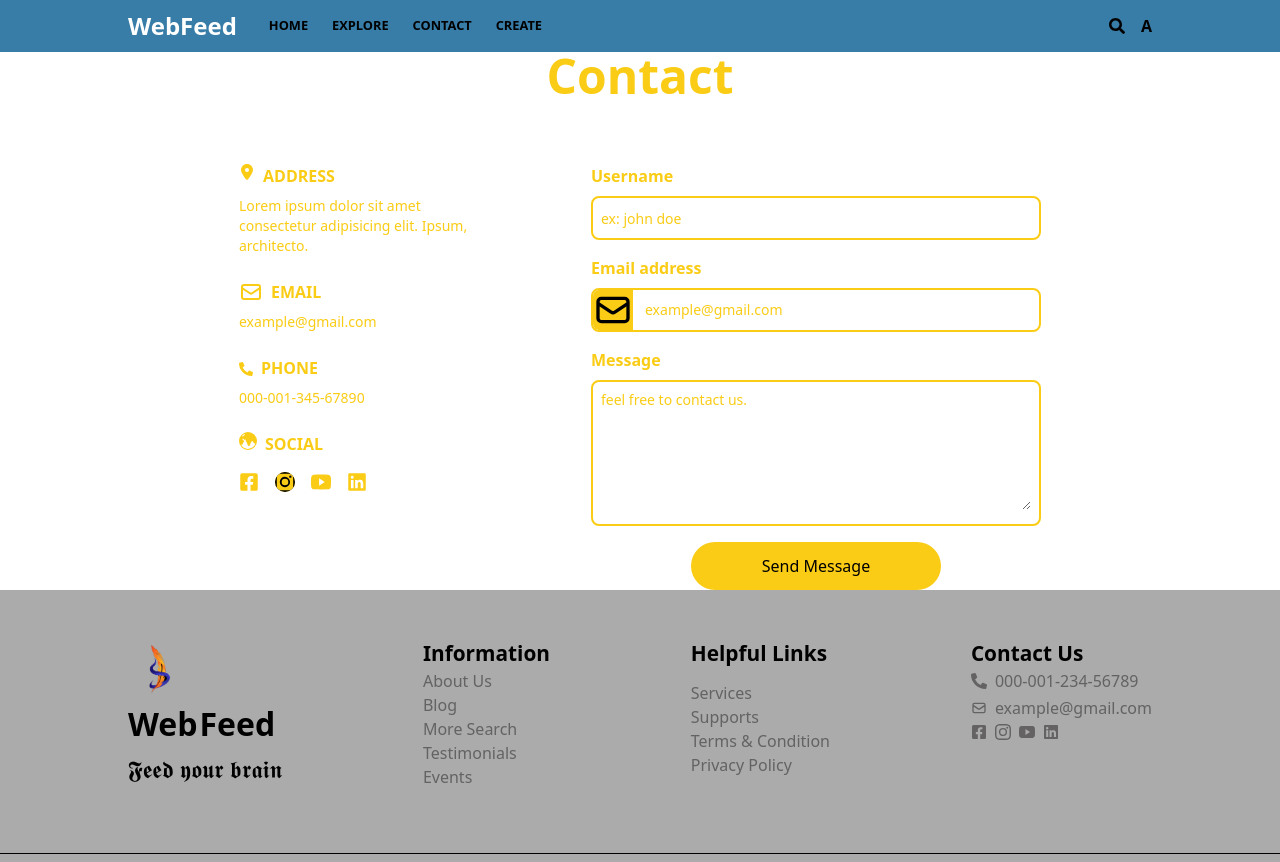
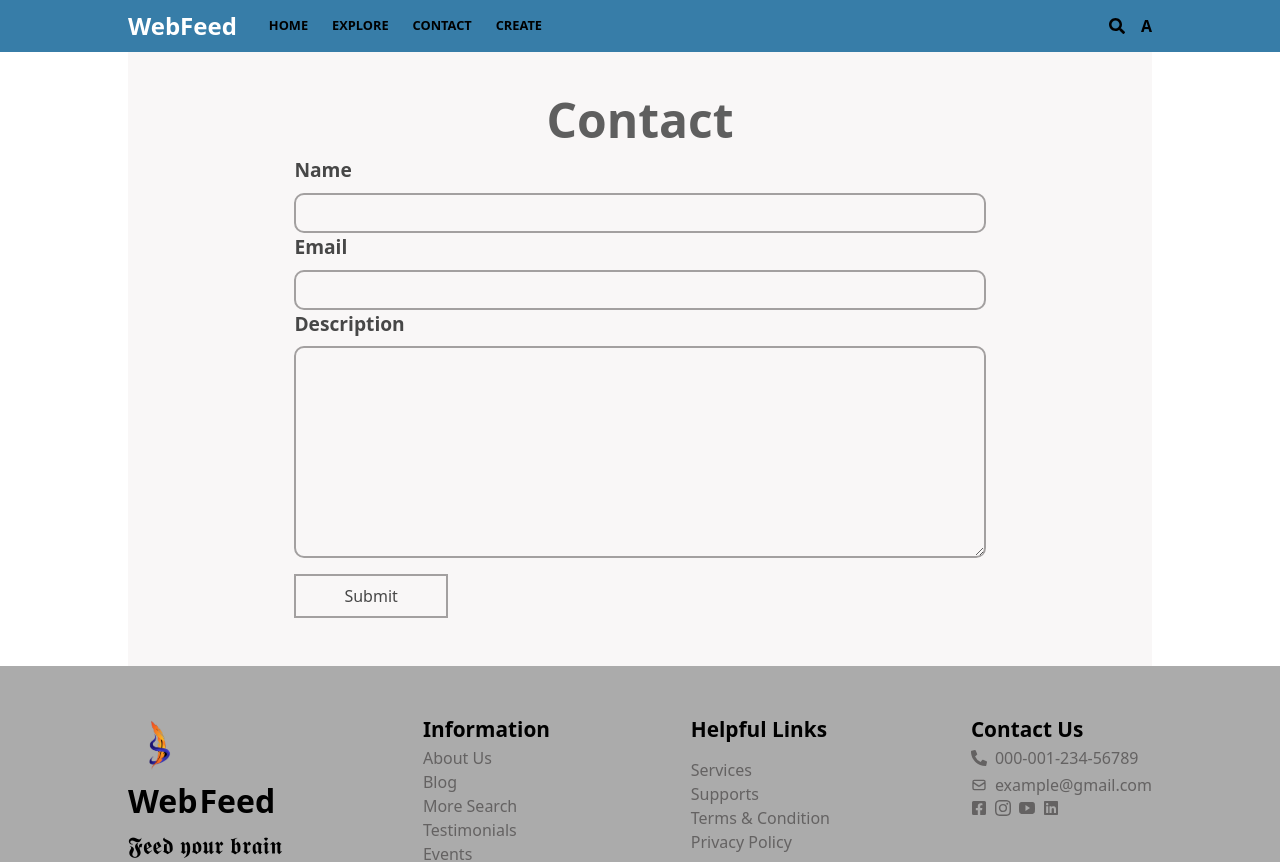
Before and after one commit to AnuragYadav1920/webfeed-frontend, a React (Vite) app: page /contact in a window 1280 px wide. Shown: the top 862 px of the page. Built offline with nearby package versions, Linux system fonts and the light colour scheme.

Commit message:
responsive

```diff
--- a/src/index.css
+++ b/src/index.css
@@ -1348,6 +1348,225 @@ display: none;
   align-content: center;
 }
 
+/* create blog page */
+.create{
+  width: 80%;
+  height: auto;
+  margin:0 auto;
+  background-color: #f9f7f7;
+  padding: 2rem 0;
+}
+.create-container{
+  width: 100%;
+  height: auto;
+  display: grid;
+}
+.create-container-heading-box{
+  width: 100%;
+  font-size: 3rem;
+  font-weight: bold;
+  text-align: center;
+  color:rgb(95, 95, 95)
+}
+.create-container-form-container{
+  width: 100%;
+}
+.create-container-form-container-outer{
+  display: flex;
+  padding: 1rem 3rem;
+  justify-content: space-between;
+}
+
+.create-container-form-container-box{
+  width: 60%;
+  gap:1rem;
+  color:rgb(71, 71, 71)
+}
+.create-container-form-container-box-image-box{
+ width: 100%;
+ margin:0 auto;
+}
+.create-container-form-container-box-image-box-heading{
+  font-size: 1.2rem;
+  font-weight: 600;
+}
+.create-container-form-container-box-image-box-image{
+  width: 100%;
+  border: 2px solid rgb(163, 160, 160);
+  height: 10rem;
+  display: grid;
+  justify-items: center;
+  border-radius: 10px;
+}
+.create-post-image-icon{
+  height: 5rem;
+  width: 5rem;
+  color:rgb(133, 132, 132);
+}
+.create-post-image-desc{
+  font-size: 1rem;
+  text-align: center;
+  color:rgb(71, 71, 71)
+}
+.create-container-form-container-box-input-box{
+  display: grid;
+  font-size: 1.2rem;
+  font-weight: 600;
+  gap:0.5rem
+}
+.create-container-form-container-box-input-box-input{
+  height: 2.5rem;
+  background: transparent;
+  border: 2px solid rgb(163, 160, 160);
+  outline: none;
+  border-radius: 10px;
+  padding: 0 1rem;
+  font-size: 1rem;
+  color: #1f021d;
+}
+.create-container-form-container-box-input-box-textarea{
+  height: auto;
+  width: 100%;
+  border: 2px solid rgb(163, 160, 160);
+  border-radius: 10px;
+  padding:0.5rem 1rem;
+  font-size: 1rem;
+  background-color: transparent;
+  outline: none;
+}
+
+.create-container-form-container-box-submit-box{
+  width: 100%;
+}
+.create-container-form-container-box-submit-box-button{
+  margin:1rem 0;
+  padding: 0.5rem 3rem;
+  border: 2px solid rgb(163, 160, 160);
+  color: rgb(71, 71, 71);
+
+}
+.create-container-form-container-box-submit-box-button:hover{
+  background-color: #b5afaf;
+  color:#f9f9f9;
+}
+
+.create-container-preview-container{
+  margin-top:2rem;
+  width: 30%;
+  height: 600px;
+  border: 2px solid rgb(163, 160, 160);
+  overflow: hidden;
+}
+
+.create-container-preview-container-image-box{
+  height: 200px;
+  width: 100%;
+  padding: 0.5rem;
+}
+.create-container-preview-container-image-box-image{
+  object-fit: fill;
+  width: 100%;
+  height: 100%;
+}
+.create-container-preview-container-desc-box{
+  width: 100%;
+  height: auto;
+  text-align: center;
+}
+.create-container-preview-container-desc-box-heading{
+  font-size: 1.5rem;
+  font-weight: 700;
+  padding:2.5rem 1rem;
+}
+.create-container-preview-container-desc-box-content{
+  text-align: justify;
+  padding: 1rem 0.8rem;
+  height: 350px;
+  overflow: auto;
+}
+
+
+/* contact page */
+.contact{
+  width: 80%;
+  height: auto;
+  margin:0 auto;
+  background-color: #f9f7f7;
+  padding: 2rem 0;
+}
+.contact-container{
+  width: 100%;
+  height: auto;
+  display: grid;
+}
+.contact-container-heading-box{
+  width: 100%;
+  font-size: 3rem;
+  font-weight: bold;
+  text-align: center;
+  color:rgb(95, 95, 95)
+}
+.contact-container-form-container{
+  width: 70%;
+  padding: 0 4rem;
+  margin: 0 auto;
+}
+.contact-container-form-container-outer{
+  display: flex;
+  padding: 1rem 3rem;
+  justify-content: space-between;
+}
+
+.contact-container-form-container-box{
+  width: 100%;
+  gap:1rem;
+  color:rgb(71, 71, 71)
+}
+
+
+.contact-container-form-container-box-input-box{
+  display: grid;
+  font-size: 1.2rem;
+  font-weight: 600;
+  gap:0.5rem
+}
+.contact-container-form-container-box-input-box-input{
+  height: 2.5rem;
+  background: transparent;
+  border: 2px solid rgb(163, 160, 160);
+  outline: none;
+  border-radius: 10px;
+  padding: 0 1rem;
+  font-size: 1rem;
+  color: #1f021d;
+}
+.contact-container-form-container-box-input-box-textarea{
+  height: auto;
+  width: 100%;
+  border: 2px solid rgb(163, 160, 160);
+  border-radius: 10px;
+  padding:0.5rem 1rem;
+  font-size: 1rem;
+  background-color: transparent;
+  outline: none;
+}
+
+.contact-container-form-container-box-submit-box{
+  width: 100%;
+}
+.contact-container-form-container-box-submit-box-button{
+  margin:1rem 0;
+  padding: 0.5rem 3rem;
+  border: 2px solid rgb(163, 160, 160);
+  color: rgb(71, 71, 71);
+
+}
+.contact-container-form-container-box-submit-box-button:hover{
+  background-color: #b5afaf;
+  color:#f9f9f9;
+}
+
+
 /* till now */
 
 
@@ -1440,7 +1659,29 @@ display: none;
     margin-top: 5rem;
   }
 
-
+  .create{
+    width: 100%;
+  }
+  .create-container-form-container-outer{
+    display: grid;
+    gap:4rem;
+    padding: 0 0.5rem;
+  }
+  .create-container-form-container-box{
+    width: 100%;
+    padding: 0 1rem;
+  }
+  .create-container-preview-container{
+    width: 100%;
+  }
+
+  .contact{
+    width: 100%;
+  }
+  .contact-container-form-container{
+    width: 100%;
+    padding: 0 2rem;
+  }
   /* till now */
 
 }
@@ -1451,3 +1692,25 @@ display: none;
   }
 
 }
+
+@media (min-width:767px) and (max-width: 1300px){
+  /* create page */
+  .create{
+    width: 80%;
+  }
+  .create-container-form-container-outer{
+    display: grid;
+    gap:4rem
+  }
+  .create-container-form-container-box{
+    width: 100%;
+  }
+  .create-container-preview-container{
+    width: 100%;
+  }
+  /* contact-page */
+  .contact-container-form-container{
+    width:80%
+  }
+
+}
--- a/src/pages/Contact/Contact.jsx
+++ b/src/pages/Contact/Contact.jsx
@@ -1,67 +1,32 @@
 import React from 'react'
-import { FaFacebookSquare } from "react-icons/fa";
-import { IoLogoYoutube } from "react-icons/io5";
-import { BsInstagram } from "react-icons/bs";
-import { FaLinkedin } from "react-icons/fa";
-import { HiOutlineMail } from "react-icons/hi";
-import { FaLocationDot } from "react-icons/fa6";
-import { FaPhoneAlt } from "react-icons/fa";
-import { BsGlobeCentralSouthAsia } from "react-icons/bs";
 
 const Contact = () => {
   return (
     <>
-      <div className='text-yellow-400 '>
-        <h1 className='text-5xl font-bold text-center mb-16'>Contact</h1>
-        <div className='flex space-x-28 justify-center'>
-            <div className='flex-row space-y-6'>
-                <div className='space-y-2'>
-                    <div className='flex space-x-2 font-bold'><FaLocationDot/><span>ADDRESS</span></div>
-                    <div className='w-60 text-sm'>Lorem ipsum dolor sit amet consectetur adipisicing elit. Ipsum, architecto.</div>
-                </div>
-                <div className='space-y-2'>
-                    <div className='flex space-x-2 font-bold'><HiOutlineMail className='text-2xl'/><span>EMAIL</span></div>
-                    <div className='text-sm'>example@gmail.com</div>
-                </div>
-                <div className='space-y-2'>
-                    <div className='flex space-x-2 font-bold'><FaPhoneAlt className='text-sm mt-1.5'/><span>PHONE</span></div>
-                    <div className='text-sm'>000-001-345-67890</div>
-                </div>
-                <div className='space-y-4'>
-                <div className='flex space-x-2 font-bold'><BsGlobeCentralSouthAsia className='text-lg'/><span>SOCIAL</span></div>
-                    <div className='flex space-x-4 text-xl'><FaFacebookSquare /><BsInstagram className='text-black bg-yellow-400 rounded-full'/><IoLogoYoutube/><FaLinkedin/></div>
-                </div>
-            </div>
-            <div>
-                <form action="">
-                    <div className='grid justify-items-center space-y-4'>
-                        <div className='grid space-y-2 '>
-                            <div>
-                                <label htmlFor="" className='font-bold'>Username</label>
-                            </div>
-                            <div className='border-2 border-yellow-400 p-2 w-custom-input-width rounded-lg'>
-                                <input type="text" placeholder='ex: john doe' className='placeholder-yellow-400 bg-transparent outline-none border-none text-sm' />
-                            </div>
+      <div className='contact'>
+      <div className='contact-container'>
+        <div className='contact-container-heading-box'>
+            <span>Contact</span>
+        </div>
+        <div className='contact-container-form-container'>
+              <form action="">
+                        <div className='contact-container-form-container-box'>
+                        <div className='contact-container-form-container-box-input-box'>
+                            <label htmlFor="Name">Name</label>
+                            <input type="text" className='contact-container-form-container-box-input-box-input'/>
                         </div>
-                        <div className='grid space-y-2 '>
-                            <div>
-                                <label htmlFor="" className='font-bold'>Email address</label>
-                            </div>
-                            <div className='flex border-2 border-yellow-400  w-custom-input-width rounded-lg space-x-1 '>
-                                <HiOutlineMail className='text-xl text-black bg-yellow-400 h-full w-10 rounded-l-md '/>
-                                <input type="text" placeholder='example@gmail.com' className='placeholder-yellow-400 p-2 bg-transparent outline-none border-none text-sm' />
-                            </div>
+                        <div className='contact-container-form-container-box-input-box'>
+                            <label htmlFor="Email">Email</label>
+                             <input type="text" className='contact-container-form-container-box-input-box-input' />
+                         </div>
+                         <div className='contact-container-form-container-box-input-box'>
+                            <label htmlFor="description">Description</label>
+                            <textarea name="" id="description" className='contact-container-form-container-box-input-box-textarea' rows={8}></textarea>
                         </div>
-                        <div className='grid space-y-2'>
-                            <div>
-                                <label htmlFor="" className='font-bold'>Message</label>
-                            </div>
-                            <div className='border-2 border-yellow-400 p-2 w-custom-input-width  rounded-lg'>
-                                <textarea name="" id=""  placeholder='feel free to contact us.'className='placeholder-yellow-400 bg-transparent outline-none border-none text-sm w-full h-custom-textarea-height '  ></textarea>
-                            </div>
-                        </div>
-                        <div className='w-custom-button-width bg-yellow-400 text-black p-3 text-center rounded-full '>
-                            <button>Send Message</button>
+                        <div className='contact-container-form-container-box-submit-box'>
+                            <button className='contact-container-form-container-box-submit-box-button'>
+                                Submit
+                            </button>
                         </div>
                     </div>
                 </form>
--- a/src/pages/Create/Create.jsx
+++ b/src/pages/Create/Create.jsx
@@ -1,54 +1,59 @@
 import React from 'react'
+import { FaImage } from "react-icons/fa";
 
 const Create = () => {
   return (
     <>
-      <div className='text-yellow-400 my-8 space-y-8'>
-        <div className='text-5xl font-bold text-center'>
-            <h1 className=''>Create Post</h1>
+    <div className='create'>
+      <div className='create-container'>
+        <div className='create-container-heading-box'>
+            <span>Create Post</span>
         </div>
-        <div>
+        <div className='create-container-form-container'>
               <form action="">
-                    <div className='grid justify-items-center space-y-4'>
-                        <div className='grid space-y-2 '>
-                            <div>
-                                <label htmlFor="" className='font-bold'>Post Image</label>
+                    <div className='create-container-form-container-outer'>
+                        <div className='create-container-preview-container'>
+                            <div className='create-container-preview-container-image-box'>
+                                <img src="images/mountain.avif" alt="" className='create-container-preview-container-image-box-image'/>
                             </div>
-                            <div className='border-2 border-yellow-400 p-2 w-custom-input-width rounded-lg'>
-                                <input type="file" placeholder='select image for your post' className='placeholder-yellow-400 bg-transparent outline-none border-none text-sm' />
+                            <div className='create-container-preview-container-desc-box'>
+                                <span className='create-container-preview-container-desc-box-heading'>The tale of the Decade</span>
+                                <div className='create-container-preview-container-desc-box-content'>Lorem ipsum dolor sit amet consectetur adipisicing elit. Soluta atque maxime quos nostrum itaque perspiciatis odio suscipit tempore nemo accusamus incidunt at iste blanditiis inventore, quam corrupti a necessitatibus saepe? Odio voluptatum saepe quisquam! A explicabo illum quia dolorem dolor et suscipit iure, quae, repellat distinctio nemo, voluptatum velit consequuntur deleniti architecto corporis molestias eius excepturi assumenda similique itaque. Consequatur cumque totam debitis! Labore et ab ducimus expedita iusto pariatur, eius perspiciatis nulla molestiae cum iure aperiam minima architecto vitae. Amet non, deleniti modi eveniet qui provident repellat exercitationem nostrum nesciunt ut esse necessitatibus! Unde facere officia ipsum porro consectetur.</div>
                             </div>
                         </div>
-                        <div className='grid space-y-2 '>
-                            <div>
-                                <label htmlFor="" className='font-bold'>Title</label>
-                            </div>
-                            <div className='border-2 border-yellow-400 p-2 w-custom-input-width rounded-lg'>
-                                <input type="text" placeholder='post title' className='placeholder-yellow-400 bg-transparent outline-none border-none text-sm' />
-                            </div>
+                        <div className='create-container-form-container-box'>
+                        <div className='create-container-form-container-box-image-box'>
+                            <span className='create-container-form-container-box-image-box-heading'>Post Image</span>
+                            <label htmlFor="post-image" className='create-container-form-container-box-image-box-image' >
+                                <span><FaImage  className='create-post-image-icon'/></span>
+                                <span className='create-post-image-desc'>
+                                    Drag & drop file <br /> or Browse media on your device
+                                </span>
+                                <input type="file" id='post-image' className='hidden' />
+                            </label>
                         </div>
-                        <div className='grid space-y-2 '>
-                            <div>
-                                <label htmlFor="" className='font-bold'>Category</label>
-                            </div>
-                            <div className='border-2 border-yellow-400 p-2 w-custom-input-width rounded-lg'>
-                                <input type="text" placeholder='Category of the post' className='placeholder-yellow-400 bg-transparent outline-none border-none text-sm' />
-                            </div>
+                        <div className='create-container-form-container-box-input-box'>
+                            <label htmlFor="title">Title</label>
+                            <input type="text" className='create-container-form-container-box-input-box-input'/>
                         </div>
-
-                        <div className='grid space-y-2'>
-                            <div>
-                                <label htmlFor="" className='font-bold'>Description</label>
-                            </div>
-                            <div className='border-2 border-yellow-400 p-2 w-custom-input-width  rounded-lg'>
-                                <textarea name="" id=""  placeholder='feel free to contact us.'className='placeholder-yellow-400 bg-transparent outline-none border-none text-sm w-full h-custom-textarea-height '  ></textarea>
-                            </div>
+                        <div className='create-container-form-container-box-input-box'>
+                            <label htmlFor="category">Category</label>
+                             <input type="text" className='create-container-form-container-box-input-box-input' />
+                         </div>
+                         <div className='create-container-form-container-box-input-box'>
+                            <label htmlFor="description">Description</label>
+                            <textarea name="" id="description" className='create-container-form-container-box-input-box-textarea' rows={8}></textarea>
                         </div>
-                        <div className='w-custom-button-width bg-yellow-400 text-black p-3 text-center rounded-full '>
-                            <button>Submit</button>
+                        <div className='create-container-form-container-box-submit-box'>
+                            <button className='create-container-form-container-box-submit-box-button'>
+                                Submit
+                            </button>
+                        </div>
                         </div>
                     </div>
                 </form>
             </div>
+        </div>
       </div>
     </>
   )
```
